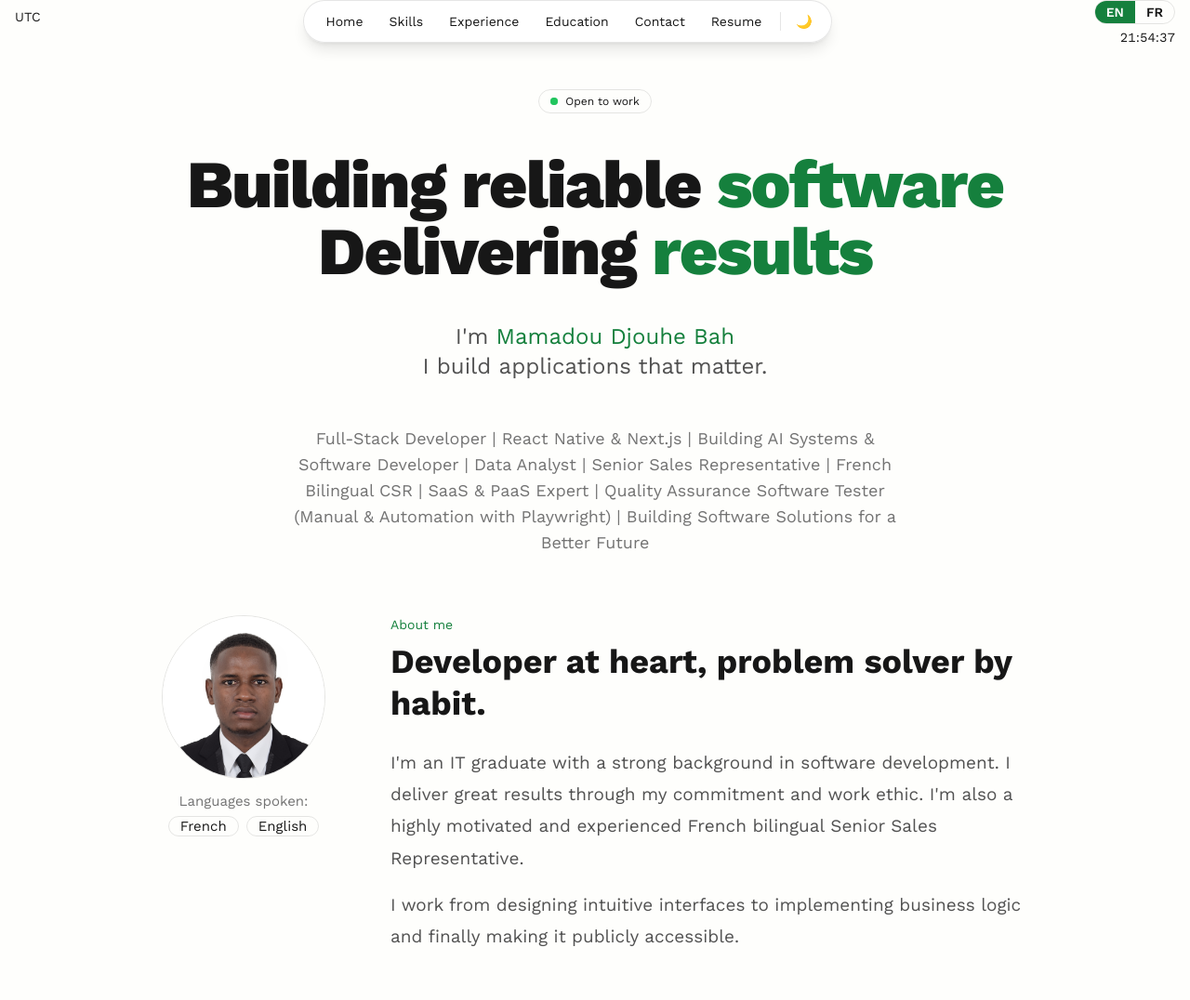
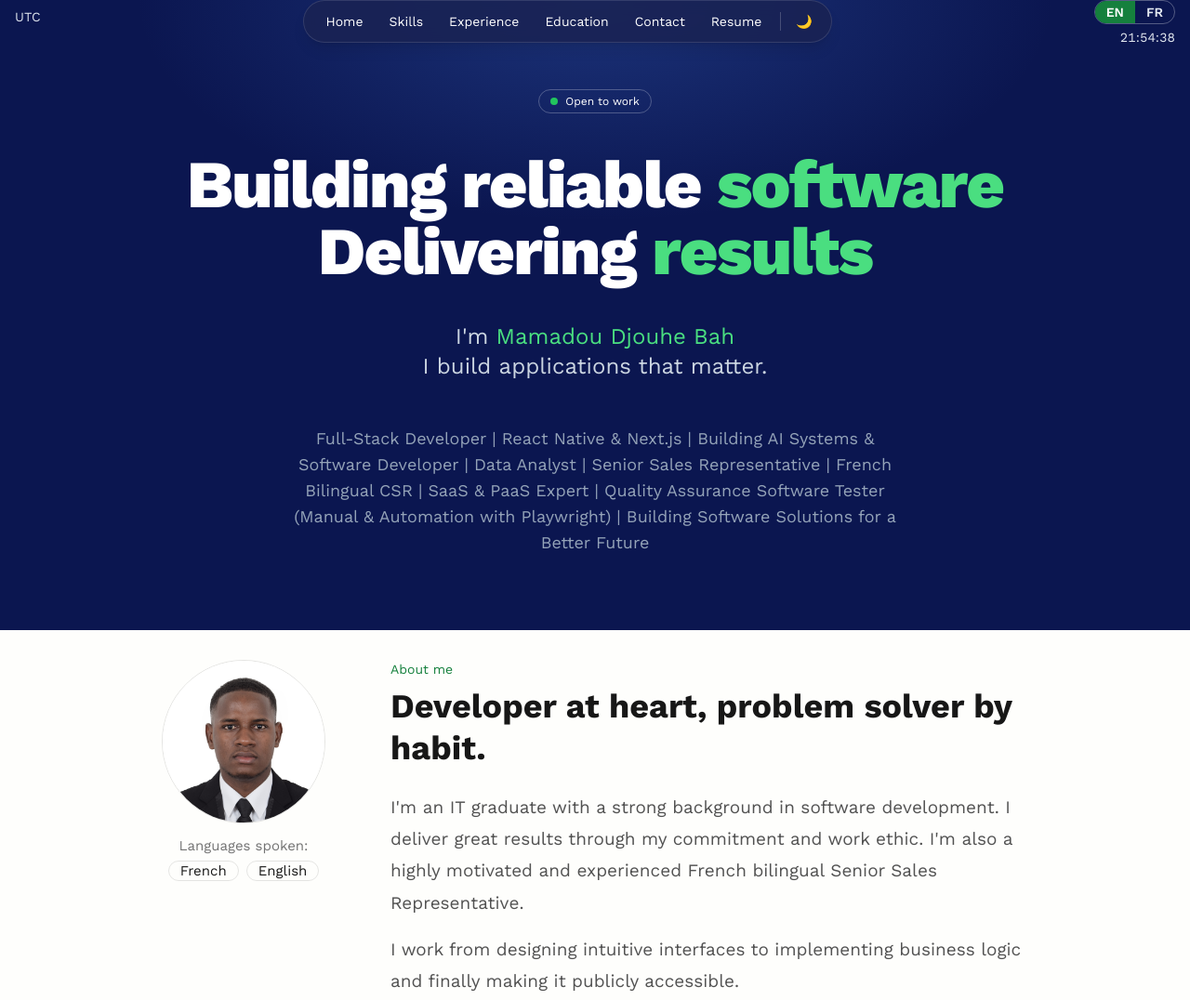
Before and after one commit to mamadbah/portfolio, a plain HTML site: page index.html in a window 1280 px wide. Shown: the top 1076 px of the page at 93% size. Drawn offline with nearby package versions, Linux system fonts and the light colour scheme.

Commit message:
Add files via upload

```diff
--- a/index.html
+++ b/index.html
@@ -82,6 +82,48 @@ section[id] { scroll-margin-top: 5rem; }
   .card:hover svg { color:#15803d; }
   .dark .card:hover svg { color:#22c55e; }
 }
+
+/* Dark hero */
+.hero-dark {
+  position: relative;
+  color: #fff;
+  background:
+    radial-gradient(55% 50% at 50% 0%, rgba(59,105,200,.35), transparent 70%),
+    #0b1650;
+}
+.hero-dark h1 { color: #fff !important; }
+.hero-dark .text-brand-700 { color: #4ade80 !important; }
+.hero-dark p { color: #cbd5e1 !important; }
+.hero-dark [data-i18n="role_line"] { color: #94a3b8 !important; }
+.hero-dark a[href^="https://cal.com"] { border-color: rgba(255,255,255,.25); color: #fff; }
+.hero-dark a[href^="https://cal.com"]:hover { background: rgba(255,255,255,.08); border-color: #4ade80; }
+
+/* Keep the top-corner text readable while the dark hero is behind it (laptop) */
+@media (min-width: 640px) {
+  body.on-hero #tz, body.on-hero #clock { color: #e2e8f0; }
+  body.on-hero [aria-label="Language"] { border-color: rgba(255,255,255,.3) !important; }
+  body.on-hero .lang-btn:not(.bg-brand-700) { color: #e2e8f0; }
+  body.on-hero .lang-btn:not(.bg-brand-700):hover { color: #166534; }
+}
+/* Navy glass nav bar */
+.mnav {
+  background: rgba(26,35,84,.88) !important;
+  border-color: rgba(255,255,255,.12) !important;
+  color: #fff;
+  backdrop-filter: blur(12px);
+  -webkit-backdrop-filter: blur(12px);
+  box-shadow: 0 12px 32px -12px rgba(0,0,0,.55);
+}
+.mnav a, .mnav button { color: #fff; }
+.mnav a:hover, .mnav button:hover { background: rgba(255,255,255,.12) !important; }
+.mnav > span { background: rgba(255,255,255,.2) !important; }
+
+/* Phones: make the EN/FR + clock pill navy too */
+@media (max-width: 639px) {
+  .topbar > div:last-child { background: rgba(26,35,84,.88) !important; color: #fff; }
+  .topbar > div:last-child [aria-label="Language"] { border-color: rgba(255,255,255,.25) !important; }
+  .topbar > div:last-child .lang-btn:not(.bg-brand-700) { color: #e2e8f0; }
+}
 </style>
 </head>
 <body class="font-sans text-neutral-900 dark:text-neutral-100 antialiased">
@@ -115,7 +157,7 @@ section[id] { scroll-margin-top: 5rem; }
 
 <main>
   <!-- Hero -->
-  <section id="home" class="flex flex-col items-center justify-center text-center px-6 pt-24 pb-8">
+  <section id="home" class="hero-dark flex flex-col items-center justify-center text-center px-6 pt-24 pb-20">
     <a href="https://cal.com/mamadou-djouhe-bah-suhu4i" target="_blank" rel="noopener"
       class="inline-flex items-center gap-2 rounded-full border border-black/10 dark:border-white/10 px-3 py-1 text-xs mb-10 hover:border-brand-600 hover:bg-brand-50 dark:hover:bg-white/5 transition">
       <span class="relative flex w-2 h-2">
@@ -550,5 +592,17 @@ render();
   });
 })();
 </script>
+<script>
+// Switch the corner text (timezone, clock, EN/FR) to light while the dark hero is behind it
+(function () {
+  const hero = document.getElementById('home');
+  function update() {
+    document.body.classList.toggle('on-hero', hero.getBoundingClientRect().bottom > 40);
+  }
+  addEventListener('scroll', update, { passive: true });
+  addEventListener('resize', update);
+  update();
+})();
+</script>
 </body>
 </html>
```
